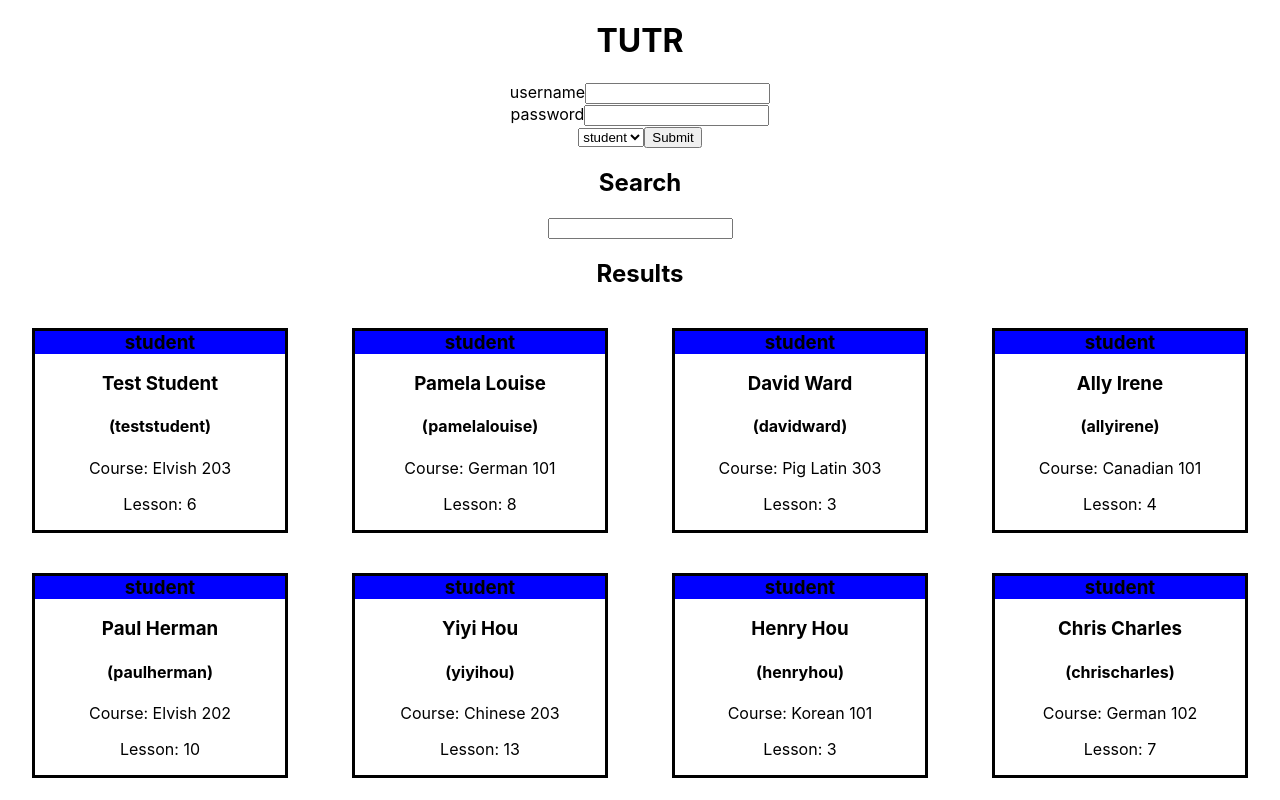
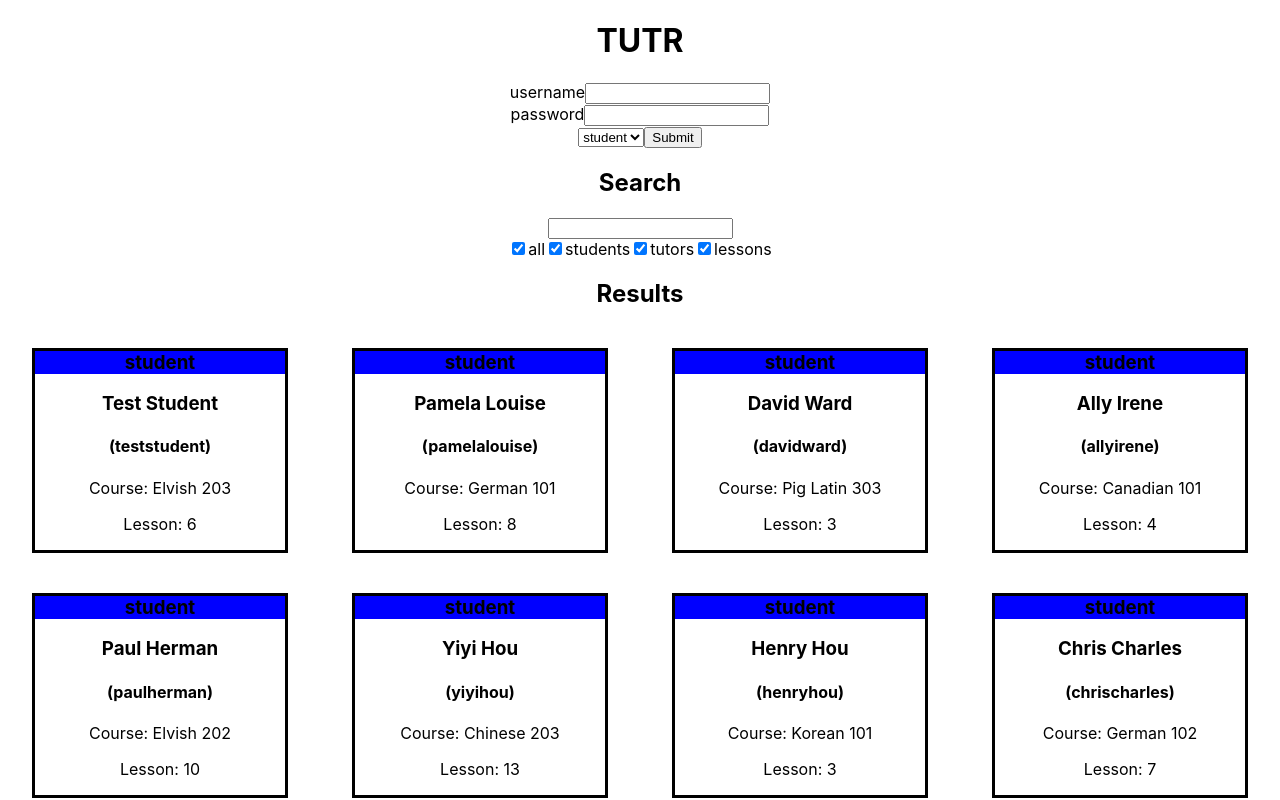
Before and after one commit to smcvey7/Tutr, a React (Create React App) app in the folder phase-3-sinatra-react-project-frontend/: page / in a window 1280 px wide. Shown: the top 800 px of the page. Built offline with nearby package versions, Linux system fonts and the light colour scheme.

Commit message:
add checkboxes to search form

```diff
--- a/phase-3-sinatra-react-project-frontend/src/Components/Search.js
+++ b/phase-3-sinatra-react-project-frontend/src/Components/Search.js
@@ -1,12 +1,54 @@
-import React from "react";
+import React, {useState} from "react";
 
 function Search(){
+  const [checks, setChecks] = useState({
+    all: true,
+    students: true,
+    tutors: true,
+    lessons: true
+  })
+
+  function checkAll(){
+    checks.all ?
+      setChecks({
+        all: false,
+        students: false,
+        tutors: false,
+        lessons: false
+      }) :
+      setChecks({
+        all: true,
+        students: true,
+        tutors: true,
+        lessons: true
+      })
+  }
+
+  function onCheckChange(e){
+    console.log(e)
+    checks[e.target.name] ? setChecks(
+      {
+        ...checks,
+        all: false,
+        [e.target.name]: !checks[e.target.name]
+      }) :
+    setChecks(
+      {
+        ...checks,
+        [e.target.name]: !checks[e.target.name]
+      })
+  }
 
   return(
     <div>
       <h2>Search</h2>
       <form>
-        <input></input>
+        <input/><br/>
+        <input checked={checks.all} onChange={checkAll} type="checkbox"  />all
+        <input checked={checks.students} name="students" onChange={onCheckChange} type="checkbox"/>students
+        <input checked={checks.tutors} name="tutors" onChange={onCheckChange} type="checkbox"/>tutors
+        <input checked={checks.lessons} name="lessons" onChange={onCheckChange} type="checkbox"/>lessons
+
       </form>
     </div>
   )
```
